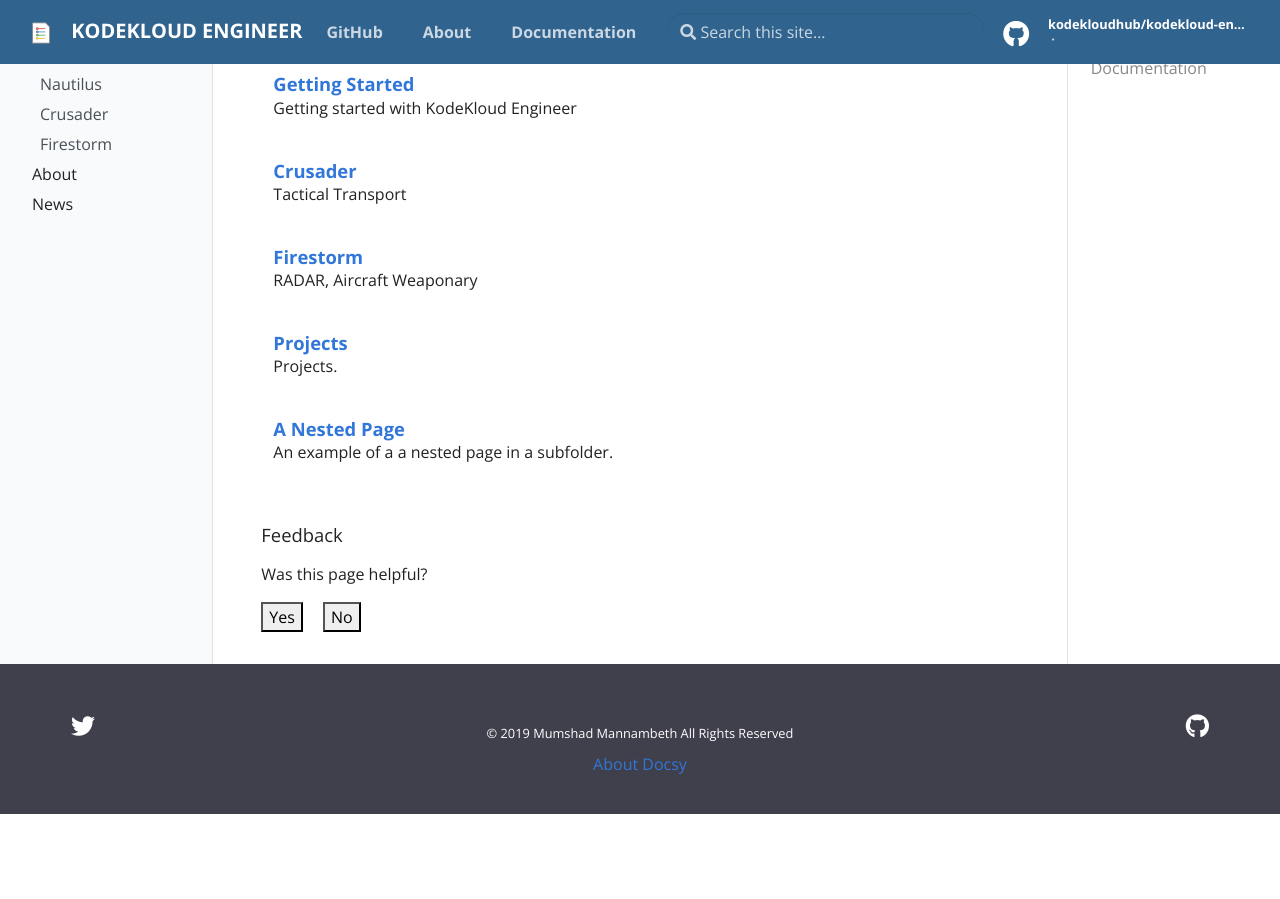
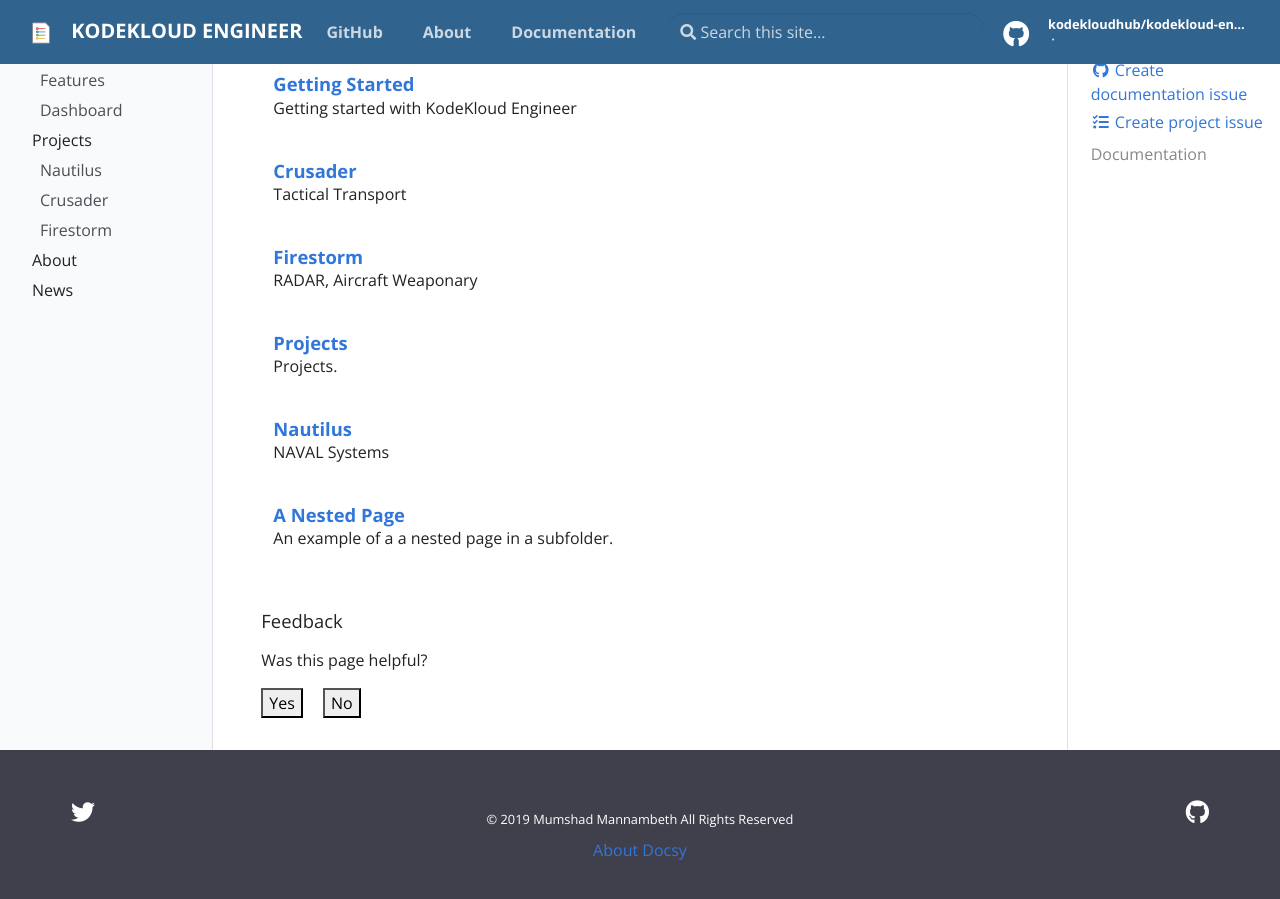
Before and after one commit to kodekloudhub/kodekloud-engineer, a Jekyll site: the page built from pages/docs.md, in a window 1280 px wide and 900 px high, scrolled down 477 px. Built offline with Jekyll 4.4.1, drawn with Linux system fonts in a browser that asks for light colours; before the commit the page ends 1291 px from its top, so only the background shows below that.

Commit message:
Update nautilus-2.md

```diff
--- a/_docs/projects/nautilus-2.md
+++ b/_docs/projects/nautilus-2.md
@@ -1,3 +1,8 @@
+---
+title: Nautilus
+description: NAVAL Systems
+---
+
 ##### xFusionCorp
 123 Marvis Bay
 Syldavia
```
